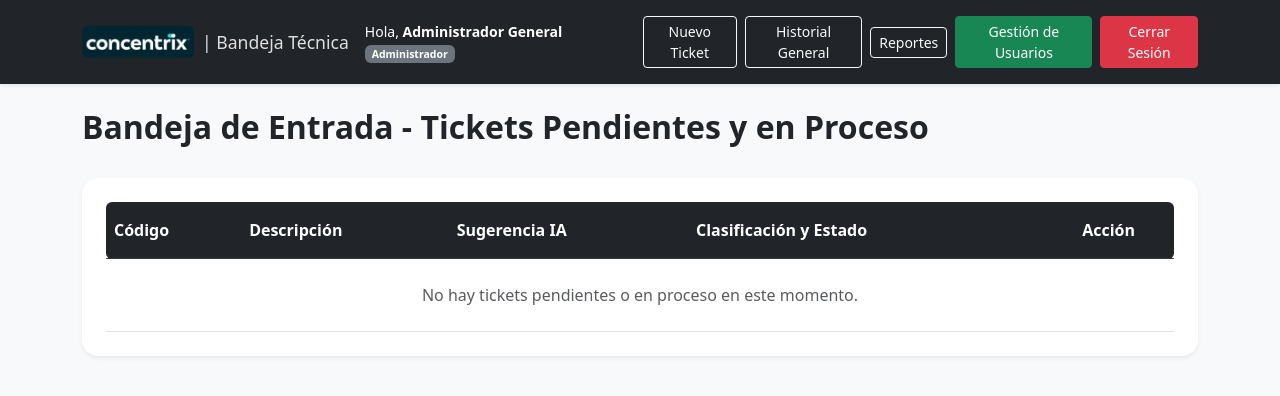
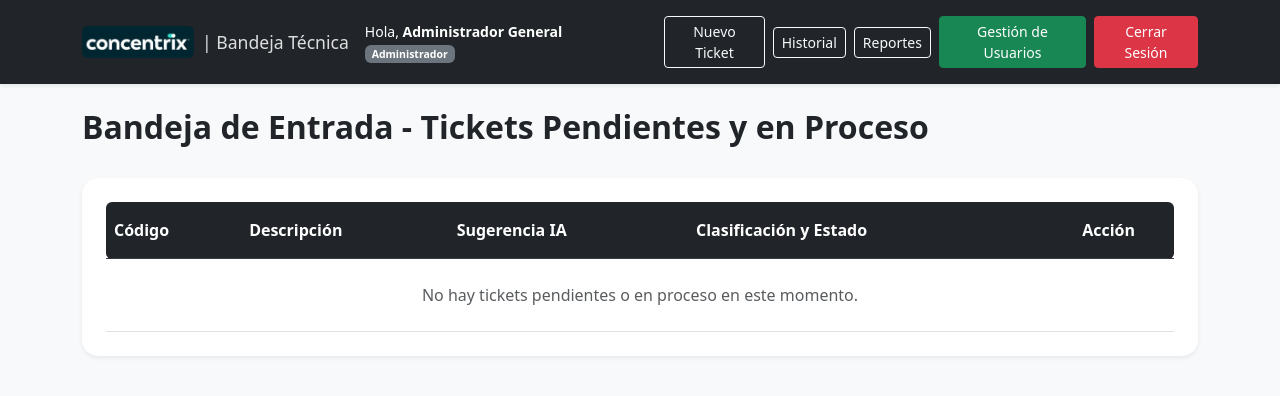
Before and after one commit to enriquefgch123/sistema-soporte-ia-Python, a FastAPI app: page /bandeja in a window 1280 px wide. Shown: the top 396 px of the page. Run offline with FastAPI, Linux system fonts and the light colour scheme; a user stored in the database is signed in; data comes from the database, SQL or seed files in the repository.

Commit message:
Add files via upload

```diff
--- a/sistema_soporte_python/templates/bandeja.html
+++ b/sistema_soporte_python/templates/bandeja.html
@@ -20,7 +20,7 @@
                 <span class="me-2 small">Hola, <strong>{{ nombre }}</strong> <span class="badge bg-secondary">{{ rol }}</span></span>
 
                 <a href="/" class="btn btn-outline-light btn-sm">Nuevo Ticket</a>
-                <a href="/historial" class="btn btn-outline-light btn-sm">Historial General</a>
+                <a href="/historial" class="btn btn-outline-light btn-sm">Historial</a>
 
                 {% if rol == 'Administrador' %}
                     <a href="/reportes" class="btn btn-outline-light btn-sm">Reportes</a>
```
